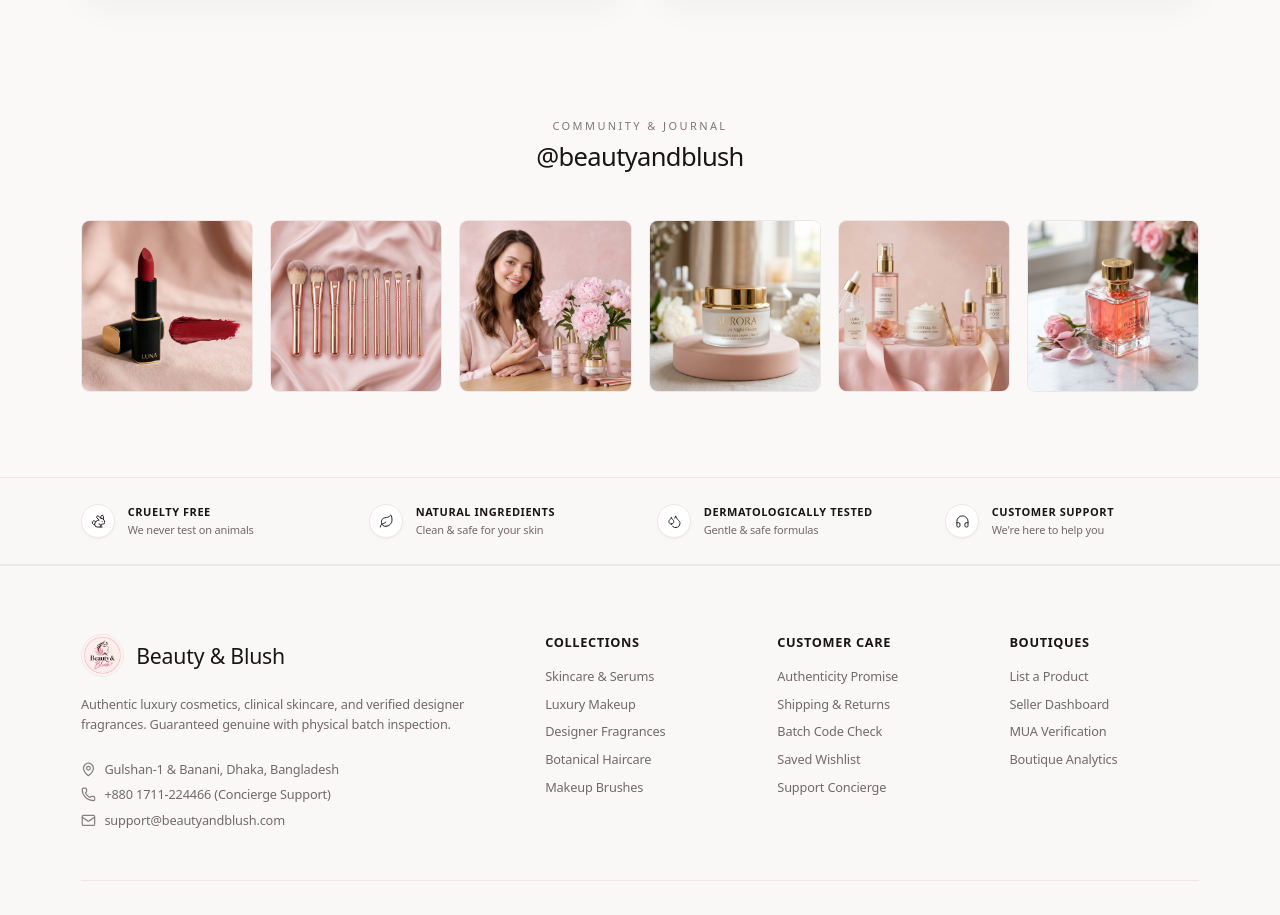
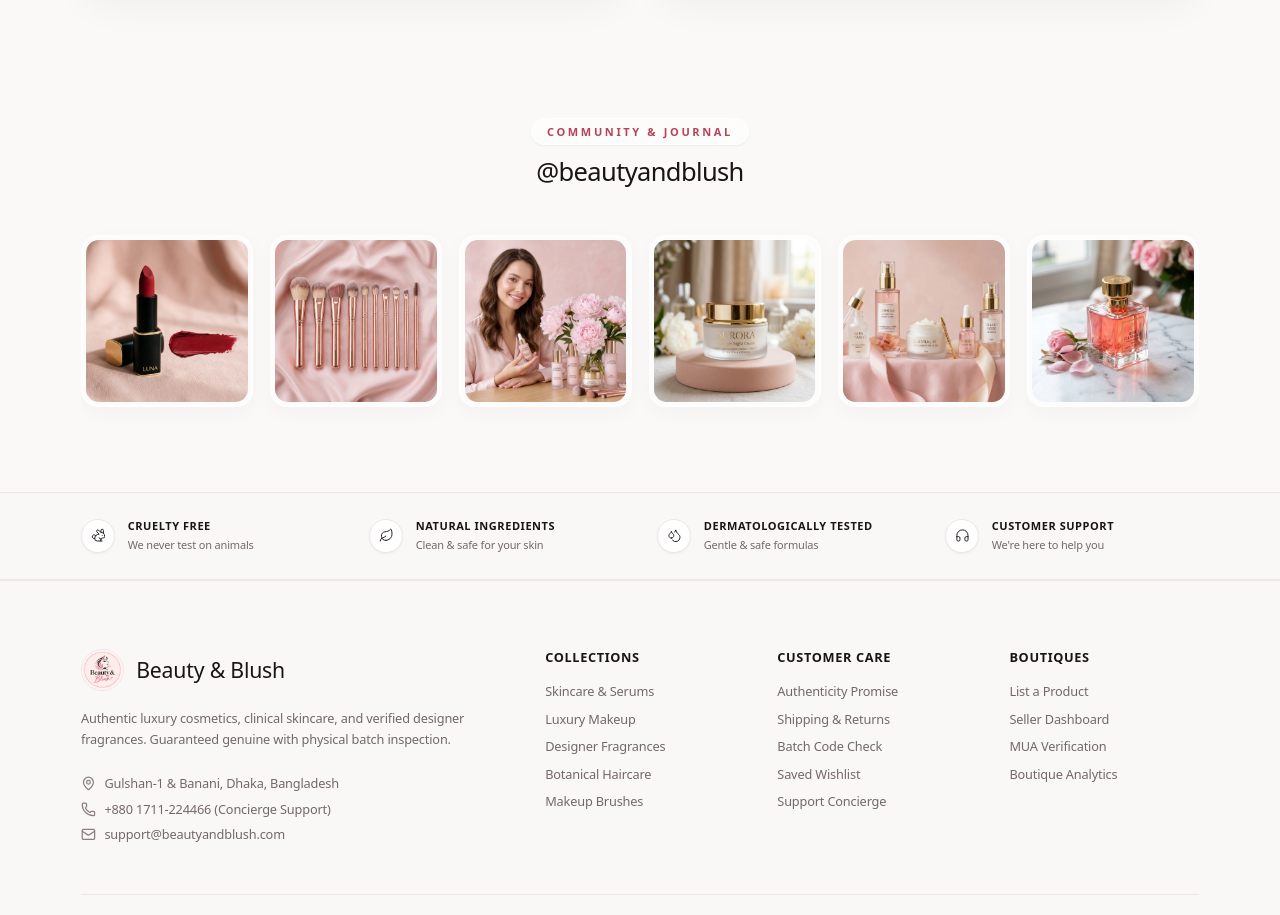
Before and after one commit to ruhul2003/Beauty-and-Blush, a Next.js app in the folder frontend/: page / in a window 1280 px wide. Shown: the part 2505-3420 px from the top of the page. Built offline with nearby package versions, Linux system fonts and the light colour scheme; no server answers; a web font is replaced by a local one.

Commit message:
apply glassy blur styling to instagram feed gallery

```diff
--- a/frontend/src/components/InstagramFeed.jsx
+++ b/frontend/src/components/InstagramFeed.jsx
@@ -29,25 +29,25 @@
     <section className="py-12 sm:py-16 overflow-hidden">
       <div className="w-[90%] mx-auto px-2 sm:px-4">
 
-        {/* Section Heading */}
+        {/* Section Heading with Glass Badge */}
         <motion.div
           initial={{ opacity: 0, y: 16 }}
           whileInView={{ opacity: 1, y: 0 }}
           viewport={{ once: true, margin: "-40px" }}
           transition={{ duration: 0.5 }}
-          className="text-center mb-8 sm:mb-10"
+          className="text-center mb-8 sm:mb-10 flex flex-col items-center"
         >
-          <p className="text-[11px] uppercase tracking-[0.22em] text-[#82757a] font-medium mb-1">
+          <span className="px-3.5 py-1 rounded-full text-[10px] sm:text-[11px] uppercase tracking-[0.24em] font-semibold text-[#b84357] dark:text-rose-300 bg-white/50 dark:bg-white/5 backdrop-blur-xl border border-white/60 dark:border-white/10 shadow-xs mb-2">
             Community & Journal
-          </p>
+          </span>
           <Link href="/browse" className="group inline-block">
-            <h2 className="text-xl sm:text-2xl font-serif text-[#191416] dark:text-white font-normal tracking-tight">
+            <h2 className="text-xl sm:text-2xl font-serif text-[#191416] dark:text-white font-normal tracking-tight group-hover:text-[#b84357] transition-colors">
               @beautyandblush
             </h2>
           </Link>
         </motion.div>
 
-        {/* 6 Images Grid with Framer Motion */}
+        {/* 6 Images Grid with Framer Motion and Frosted Glass Frames */}
         <div className="flex sm:grid sm:grid-cols-3 lg:grid-cols-6 gap-3 sm:gap-4 overflow-x-auto pb-4 pt-1 no-scrollbar snap-x snap-mandatory">
           {posts.map((post, idx) => (
             <motion.div
@@ -61,21 +61,23 @@
             >
               <Link
                 href={post.href || '/browse'}
-                className="group relative aspect-square w-full rounded-lg overflow-hidden bg-[#faf8f7] dark:bg-white/5 border border-[#eee7e6] dark:border-white/10 shadow-none block"
+                className="group relative aspect-square w-full rounded-2xl overflow-hidden bg-white/50 dark:bg-white/5 backdrop-blur-xl border border-white/70 dark:border-white/10 shadow-[0_6px_20px_rgba(0,0,0,0.03)] hover:shadow-[0_12px_28px_rgba(184,67,87,0.15)] hover:border-[#b84357]/50 block p-1 transition-all"
                 title={post.alt}
               >
+                <div className="w-full h-full rounded-xl overflow-hidden relative">
                   <img
                     src={post.image}
                     alt={post.alt}
                     className="w-full h-full object-cover group-hover:scale-108 transition-transform duration-500"
                   />
 
-                {/* Hover Dark Overlay with Instagram Heart */}
-                <div className="absolute inset-0 bg-black/40 opacity-0 group-hover:opacity-100 transition-opacity duration-300 flex flex-col items-center justify-center text-white p-2">
+                  {/* Hover Glassy Blur Dark Overlay with Instagram Heart */}
+                  <div className="absolute inset-0 bg-black/45 backdrop-blur-xs opacity-0 group-hover:opacity-100 transition-opacity duration-300 flex flex-col items-center justify-center text-white p-2">
                     <InstagramIcon className="w-5 h-5 mb-1 text-white/90" />
-                  <div className="flex items-center gap-1 text-xs font-medium">
-                    <Heart className="w-3.5 h-3.5 fill-current text-white" />
+                    <div className="flex items-center gap-1.5 px-2 py-0.5 rounded-full bg-white/20 backdrop-blur-md text-[11px] font-semibold border border-white/30">
+                      <Heart className="w-3.5 h-3.5 fill-current text-rose-300" />
                       <span>{post.likes}</span>
+                    </div>
                   </div>
                 </div>
               </Link>
```
Lines whose indentation alone changed are shown as unchanged.
